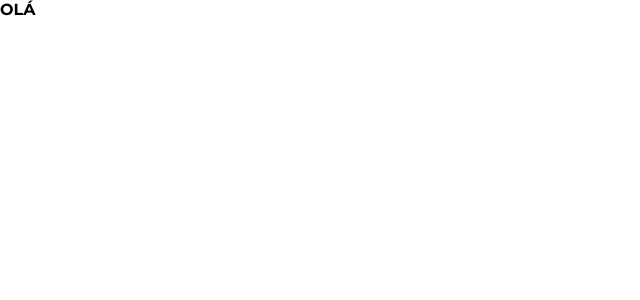
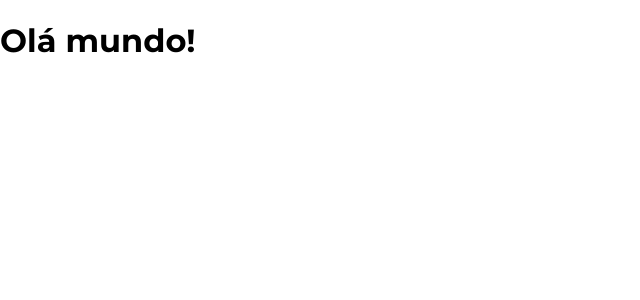
Before and after one commit to lucasdebeterco/cine-tag, a React (Create React App) app: page / in a window 1280 px wide. Shown: the top 300 px of the page, without its empty margins (0-640 px from the left). Built offline with nearby package versions, Linux system fonts and the light colour scheme.

Commit message:
Configurando a primeira rota

```diff
--- a/package.json
+++ b/package.json
@@ -8,6 +8,7 @@
     "@testing-library/user-event": "^13.5.0",
     "react": "^18.2.0",
     "react-dom": "^18.2.0",
+    "react-router-dom": "^6.8.0",
     "react-scripts": "5.0.1",
     "web-vitals": "^2.1.4"
   },
--- a/src/index.js
+++ b/src/index.js
@@ -1,11 +1,12 @@
 import React from 'react';
 import ReactDOM from 'react-dom/client';
 import './index.css';
+import AppRoutes from './routes';
 import App from './App';
 
 const root = ReactDOM.createRoot(document.getElementById('root'));
 root.render(
   <React.StrictMode>
-    <App />
+    <AppRoutes />
   </React.StrictMode>
 );
--- /dev/null
+++ b/src/pages/Home/index.js
@@ -0,0 +1,5 @@
+export function Home() {
+    return (
+        <h1>Olá mundo!</h1>
+    )
+}
--- /dev/null
+++ b/src/routes.js
@@ -0,0 +1,12 @@
+import {BrowserRouter, Route, Routes} from "react-router-dom";
+import {Home} from "./pages/Home";
+
+export default function AppRoutes() {
+    return (
+        <BrowserRouter>
+            <Routes>
+                <Route path="/" element={<Home />}></Route>
+            </Routes>
+        </BrowserRouter>
+    )
+}
```
Also changed, not shown: src/pages/Home/Inicio.module.css (added), 1 other file (tests, documents, lock files or other folders).
